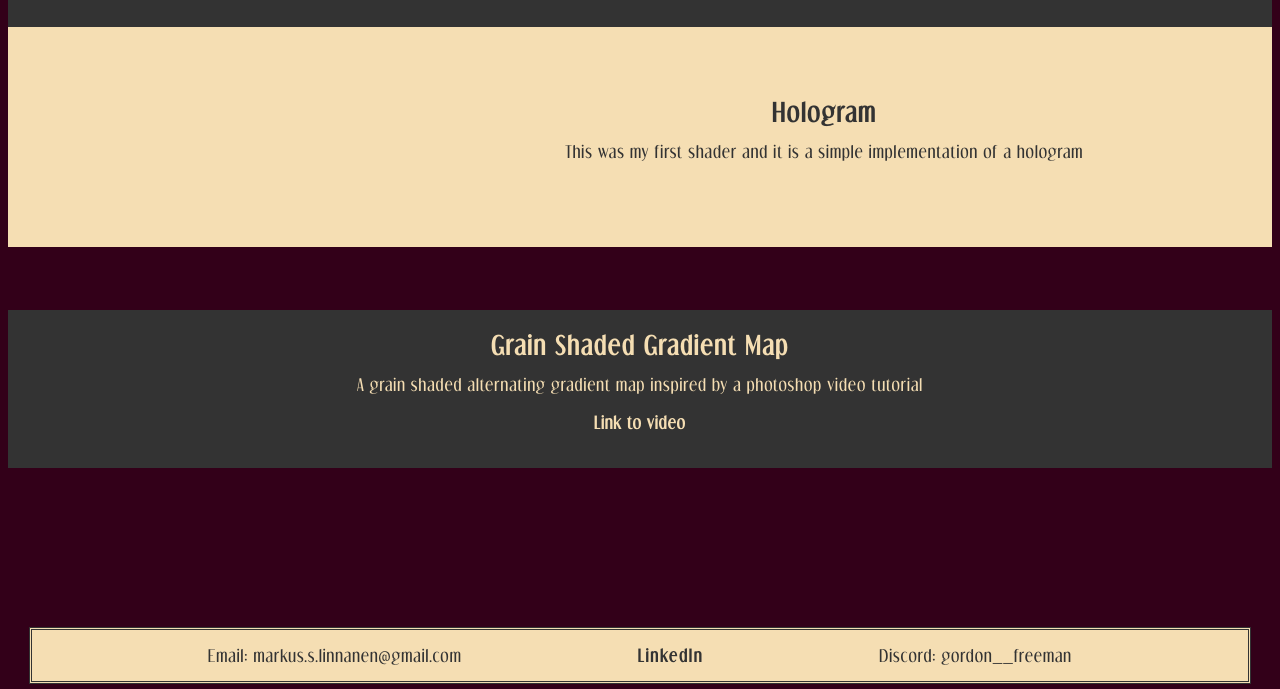
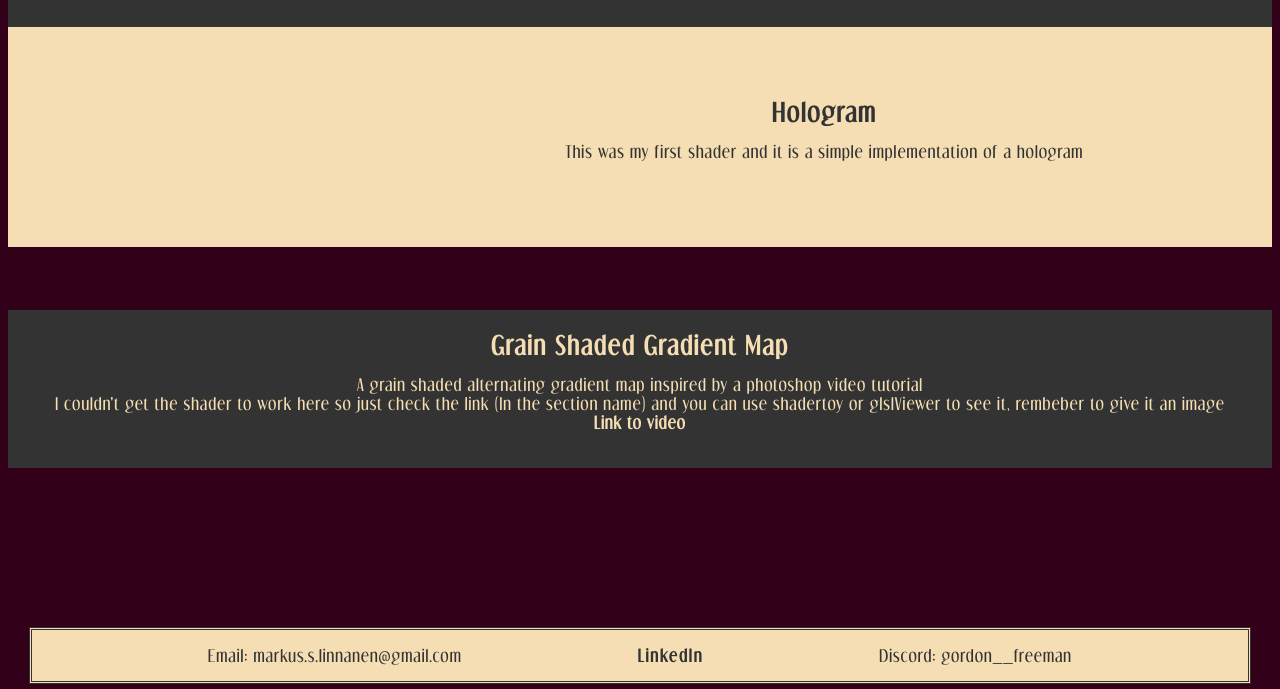
Before and after one commit to Count-X/count-x.github.io, a plain HTML site: page shaders.html in a window 1280 px wide. Shown: the part 111-800 px from the top of the page. Drawn offline with Linux system fonts and the light colour scheme.

Commit message:
Added description to shader.html

```diff
--- a/shaders.html
+++ b/shaders.html
@@ -48,7 +48,8 @@
 		<div style="margin:10px;">
 			<a href="https://github.com/Count-X/shaderCache/blob/main/grainShadedAlternatingGradientMap.frag">Grain Shaded Gradient Map</a>
 			<p>
-				A grain shaded alternating gradient map inspired by a photoshop video tutorial<br><br>
+				A grain shaded alternating gradient map inspired by a photoshop video tutorial<br>
+				I couldn't get the shader to work here so just check the link (In the section name) and you can use shadertoy or glslViewer to see it, rembeber to give it an image<br>
 				<a style="text-decoration: none; font-size: medium;" href="https://www.youtube.com/watch?v=1poWgZWpsiY&t=476s&ab_channel=Texturelabs">Link to video</a><br>
 			</p>
 		</div>
```
